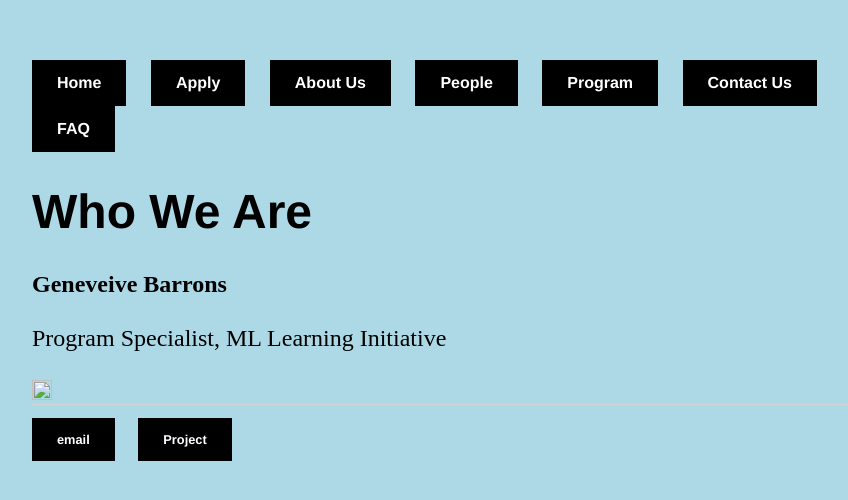
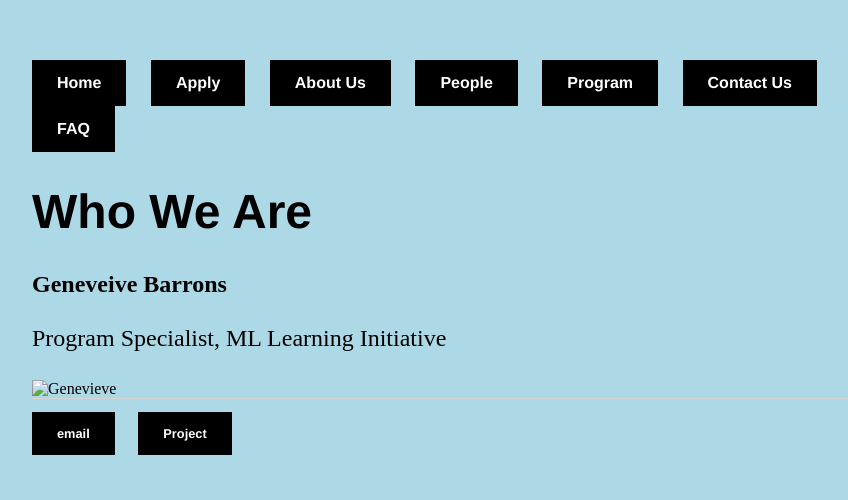
Before and after one commit to Refugee-Learning-Accelerator/Refugee-Learning-Accelerator.github.io, a Jekyll site: the page built from people/index.html, in a window 1280 px wide. Shown: the top 500 px of the page, without its empty margins (160-1008 px from the left). Built offline with Jekyll 4.4.1, drawn with Linux system fonts in a browser that asks for light colours.

Commit message:
Update index.html

```diff
--- a/people/index.html
+++ b/people/index.html
@@ -5,6 +5,6 @@ title: People (Team, Advisors, Mentors)
 
 <div class="blurb">
   <h1>Who We Are</h1>
-  <h2>Geneveive Barrons</h2> <p>Program Specialist, ML Learning Initiative</p> <img src="Refugee-Learning-Accelerator.github.io/people/Genevieve.jpg" style="width:20px;height:20px">
+  <h2>Geneveive Barrons</h2> <p>Program Specialist, ML Learning Initiative</p> <img src="Refugee-Learning-Accelerator.github.io/people/Genevieve.jpg" style="width:20px;height:20px" alt="Genevieve">
 
 </div><!-- /.blurb -->
```
